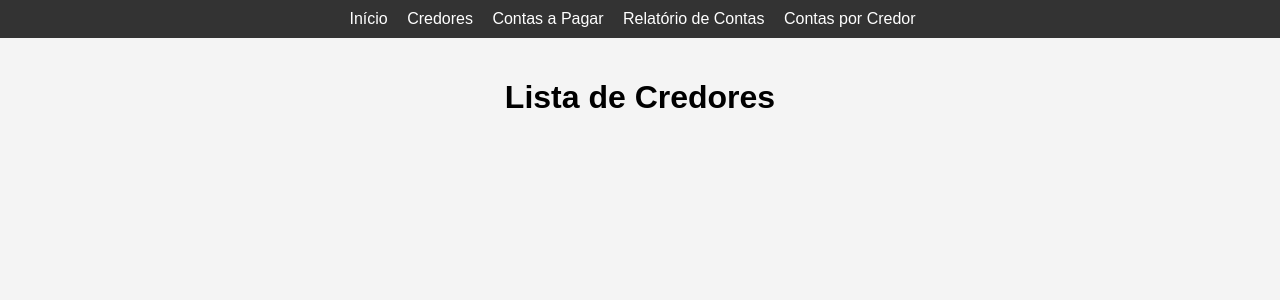
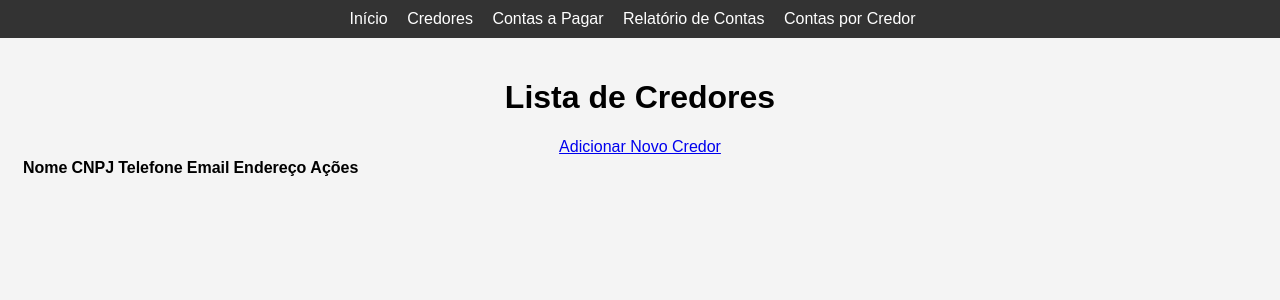
Before and after one commit to alenior/Sistemas-Web, a Flask app: page /credores in a window 1280 px wide. Shown: the top 300 px of the page. Run offline with Flask 3, Linux system fonts and the light colour scheme; lists and menus that the app fills with data are empty.

Commit message:
Funcionalidades de inclusão, edição e exclusão.

```diff
--- a/projetoContasAPagar/app.py
+++ b/projetoContasAPagar/app.py
@@ -1,4 +1,4 @@
-from flask import Flask, render_template, url_for, request
+from flask import Flask, render_template, url_for, request, redirect, flash
 from flask_sqlalchemy import SQLAlchemy
 from datetime import datetime
 
@@ -13,14 +13,13 @@ db = SQLAlchemy(app)
 # Modelos do banco de dados
 class Credor(db.Model):
     __tablename__ = 'credor'  # Nome da tabela no banco de dados
-
     id = db.Column(db.Integer, primary_key=True)  # Coluna ID
     nome = db.Column(db.String(100), nullable=False)  # Coluna Nome
     cnpj = db.Column(db.String(18), nullable=False)
     telefone = db.Column(db.String(15), nullable=False)
     email = db.Column(db.String(255), nullable=False)
     endereco = db.Column(db.String(255), nullable=False)
-    contas = db.relationship('ContaAPagar', backref='credor_relacionado', lazy=True)
+    contas = db.relationship('ContaAPagar', back_populates='credor_relacionado', lazy=True)
 
     def __repr__(self):
         return f'<Credor {self.nome}>'
@@ -39,7 +38,7 @@ class ContaAPagar(db.Model):
     data_vencimento = db.Column(db.Date, nullable=False)  # A data de vencimento foi adicionada
     status_conta = db.Column(db.String(20), nullable=False)
     credor_id = db.Column(db.Integer, db.ForeignKey('credor.id'), nullable=False)
-    credor = db.relationship('Credor', backref=db.backref('contas_relacionadas', lazy=True))
+    credor_relacionado = db.relationship('Credor', back_populates='contas', lazy=True)
 
     def get_status_display(self):
         return STATUS_MAP.get(self.status_conta, 'Desconhecido')
@@ -71,16 +70,13 @@ def bills_by_period():
         # Supor que você receba as datas no formato 'YYYY-MM-DD'
         data_inicio = request.form.get('data_inicio')
         data_fim = request.form.get('data_fim')
-
         if data_inicio and data_fim:
         # Converter as datas para o formato necessário
             data_inicio = datetime.strptime(data_inicio, '%Y-%m-%d').date()
             data_fim = datetime.strptime(data_fim, '%Y-%m-%d').date()
-
             # Consulta ao banco de dados filtrando pelo período
             contas = ContaAPagar.query.filter(ContaAPagar.data_vencimento >= data_inicio,
                                           ContaAPagar.data_vencimento <= data_fim).all()
-
     return render_template('bills_by_period.html', contas=contas)
 
 # Rota para listar contas por credor
@@ -95,6 +91,95 @@ def contas_por_credor():
     credores = Credor.query.all() # Carregar a lista de credores para o formulário
     return render_template('contas_por_credor.html', contas=[], credores=credores)
 
+# Incluir um novo credor
+@app.route('/add_credor', methods=['GET', 'POST'])
+def add_credor():
+    if request.method == 'POST':
+        nome = request.form.get('nome')
+        cnpj = request.form.get('cnpj')
+        telefone = request.form.get('telefone')
+        email = request.form.get('email')
+        endereco = request.form.get('endereco')
+        novo_credor = Credor(nome=nome, cnpj=cnpj, telefone=telefone, email=email, endereco=endereco)
+        db.session.add(novo_credor)
+        db.session.commit()
+        flash('Credor adicionado com sucesso!', 'success')
+        return redirect(url_for('creditors'))  # Redireciona para a página de listagem de credores
+    return render_template('add_credor.html')
+
+# Alterar um credor existente
+@app.route('/edit_credor/<int:id>', methods=['GET', 'POST'])
+def edit_credor(id):
+    credor = Credor.query.get_or_404(id)
+    if request.method == 'POST':
+        credor.nome = request.form.get('nome')
+        credor.cnpj = request.form.get('cnpj')
+        credor.telefone = request.form.get('telefone')
+        credor.email = request.form.get('email')
+        credor.endereco = request.form.get('endereco')
+        db.session.commit()
+        flash('Credor alterado com sucesso!', 'success')
+        return redirect(url_for('creditors'))  # Redireciona para a página de listagem de credores
+    return render_template('edit_credor.html', credor=credor)
+
+# Excluir um credor
+@app.route('/delete_credor/<int:id>', methods=['POST'])
+def delete_credor(id): # def delete_creditor(credor_id):
+    credor = Credor.query.get_or_404(id)
+    db.session.delete(credor)
+    db.session.commit()
+    flash('Credor excluído com sucesso!', 'success')
+    return redirect(url_for('creditors')) # Redireciona para a página de listagem de credores
+
+# Incluir uma nova conta
+@app.route('/add_conta', methods=['GET', 'POST'])
+def add_conta():
+    credores = Credor.query.all()
+    if request.method == 'POST':
+        descricao = request.form.get('descricao')
+        valor = float(request.form.get('valor'))
+        data_vencimento = request.form.get('data_vencimento')
+        status_conta = request.form.get('status_conta')
+        credor_id = request.form.get('credor_id')
+        nova_conta = ContaAPagar(
+            descricao=descricao,
+            valor=valor,
+            data_vencimento=data_vencimento,
+            status_conta=status_conta,
+            credor_id=credor_id
+        )
+        db.session.add(nova_conta)
+        db.session.commit()
+        flash('Conta adicionada com sucesso!', 'success')
+        return redirect(url_for('bills'))  # Redireciona para a página de listagem de contas
+    return render_template('add_conta.html', credores=credores)
+
+# Alterar uma conta existente
+@app.route('/edit_conta/<int:id>', methods=['GET', 'POST'])
+def edit_conta(id):
+    conta = ContaAPagar.query.get_or_404(id)
+    credores = Credor.query.all()
+    if request.method == 'POST':
+        conta.descricao = request.form.get('descricao')
+        conta.valor = float(request.form.get('valor'))
+        conta.data_vencimento = request.form.get('data_vencimento')
+        conta.status_conta = request.form.get('status_conta')
+        conta.credor_id = request.form.get('credor_id')
+        db.session.commit()
+        flash('Conta alterada com sucesso!', 'success')
+        return redirect(url_for('bills'))  # Redireciona para a página de listagem de contas
+    return render_template('edit_conta.html', conta=conta, credores=credores)
+
+# Excluir uma conta
+@app.route('/delete_conta/<int:id>', methods=['POST'])
+def delete_conta(id):
+    conta = ContaAPagar.query.get_or_404(id)
+    db.session.delete(conta)
+    db.session.commit()
+    flash('Conta excluída com sucesso!', 'success')
+    return redirect(url_for('bills'))  # Redireciona para a página de listagem de contas
+
+
 if __name__ == '__main__':
     with app.app_context():
         db.create_all()  # Cria as tabelas no banco de dados
--- a/projetoContasAPagar/templates/creditors.html
+++ b/projetoContasAPagar/templates/creditors.html
@@ -3,8 +3,10 @@
 <head>
     <meta charset="UTF-8">
     <meta name="viewport" content="width=device-width, initial-scale=1.0">
-    <title>Credores - Projeto Contas a Pagar</title>
+    <title>Lista de Credores</title>
+    <!-- Correção no caminho do CSS -->
     <link rel="stylesheet" href="{{ url_for('static', filename='style.css') }}">
+    <!-- Correção no caminho do favicon -->
     <link rel="icon" href="{{ url_for('static', filename='images/favicon.png') }}" type="image/x-icon">
 </head>
 <body>
@@ -21,11 +23,34 @@
     </header>
     <main>
         <h1>Lista de Credores</h1>
-        <ul>
-            {% for credor in credores %}
-                <li>{{ credor.nome }}</li>
-            {% endfor %}
-        </ul>
+        <a href="{{ url_for('add_credor') }}" class="btn btn-primary">Adicionar Novo Credor</a>
+        <table class="table table-bordered">
+            <thead>
+                <tr>
+                    <th>Nome</th>
+                    <th>CNPJ</th>
+                    <th>Telefone</th>
+                    <th>Email</th>
+                    <th>Endereço</th>
+                    <th>Ações</th>
+                </tr>
+            </thead>
+            <tbody>
+                {% for credor in credores %}
+                <tr>
+                    <td>{{ credor.nome }}</td>
+                    <td>{{ credor.cnpj }}</td>
+                    <td>{{ credor.telefone }}</td>
+                    <td>{{ credor.email }}</td>
+                    <td>{{ credor.endereco }}</td>
+                    <td>
+                        <a href="{{ url_for('edit_credor', id=credor.id) }}" class="btn btn-warning">Editar</a>
+                        <a href="{{ url_for('delete_credor', id=credor.id) }}" class="btn btn-danger">Excluir</a>
+                    </td>
+                </tr>
+                {% endfor %}
+            </tbody>
+        </table>
     </main>
 </body>
 </html>
```
Also changed, not shown: projetoContasAPagar/templates/add_conta.html (added, +37 -0 lines), projetoContasAPagar/templates/add_credor.html (added, +17 -0 lines), projetoContasAPagar/templates/bills.html (+31 -6 lines), projetoContasAPagar/templates/delete_conta.html (added, +19 -0 lines), projetoContasAPagar/templates/delete_credor.html (added, +19 -0 lines), projetoContasAPagar/templates/edit_conta.html (added, +37 -0 lines), projetoContasAPagar/templates/edit_credor.html (added, +17 -0 lines).
